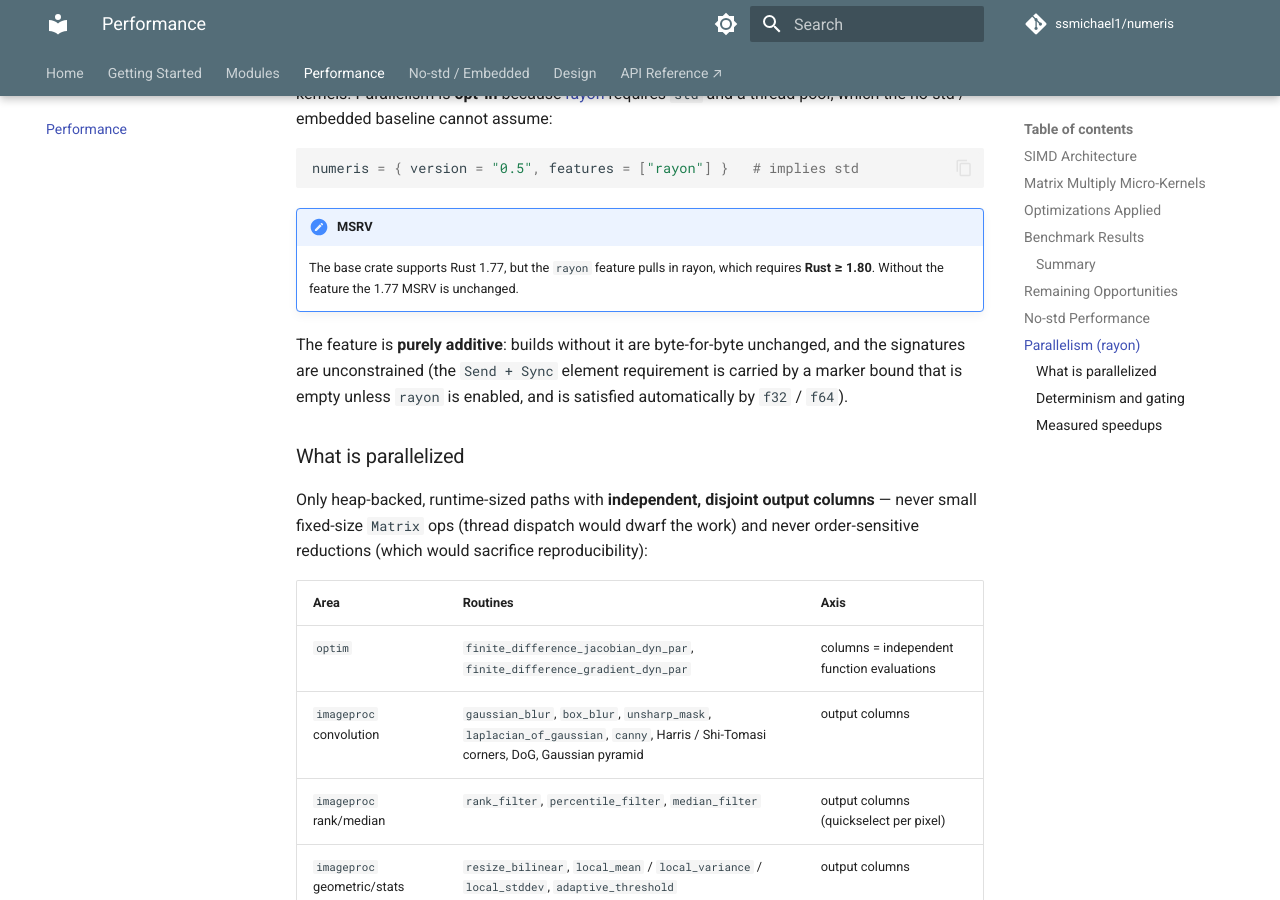
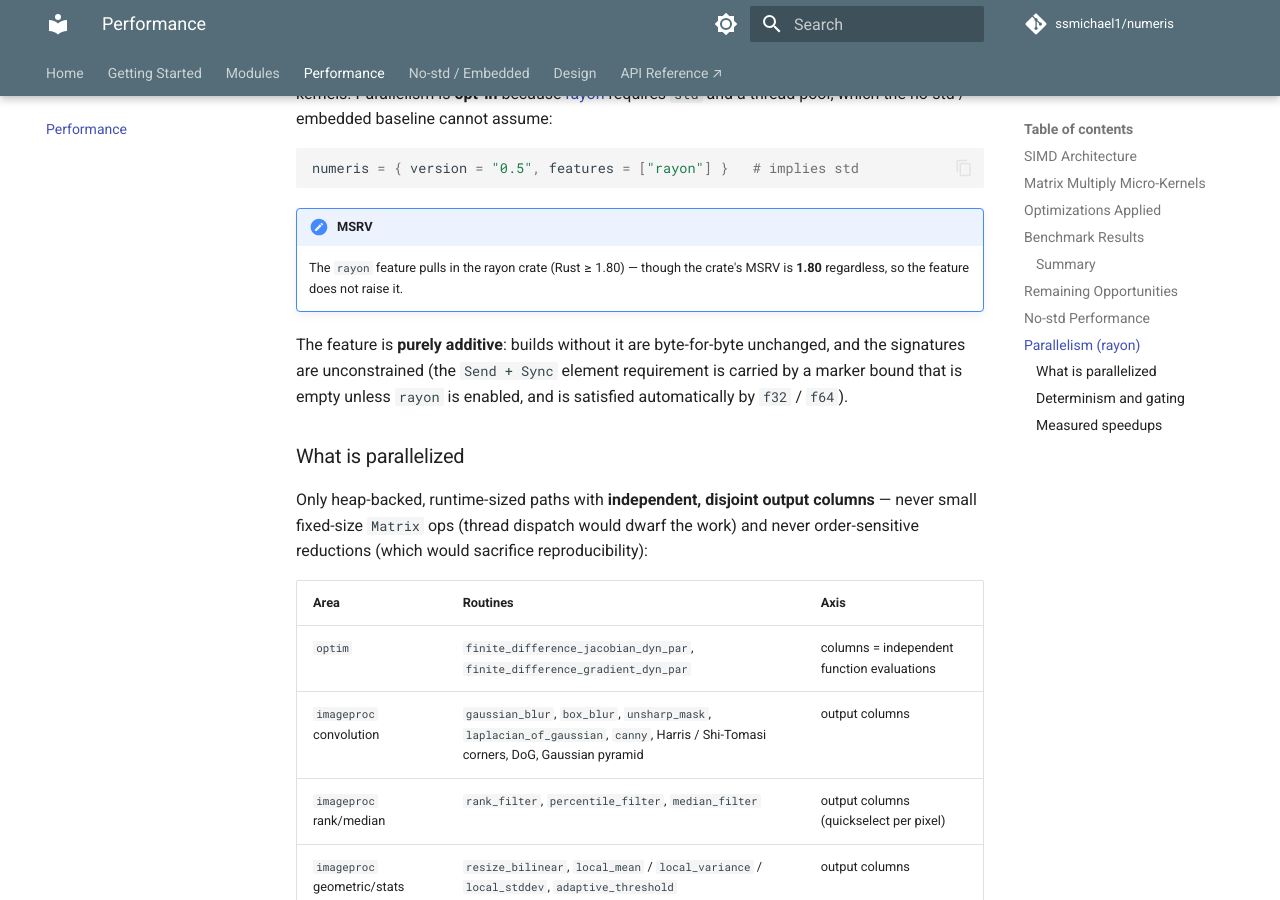
Before and after one commit to ssmichael1/numeris, an MkDocs documentation site: the page built from docs/performance.md, in a window 1280 px wide and 900 px high, scrolled down 3744 px. Built offline with MkDocs 1.6.1 and Material for MkDocs 9.7.7, drawn with Linux system fonts in a browser that asks for light colours; comment, search, counter and statistics services are not loaded.

Commit message:
Correct MSRV: declare 1.80 (was mis-declared 1.77)
Core matrix code (matrix/mod.rs, matrix/slice.rs) uses `[T]::as_flattened` /
`as_flattened_mut`, stabilized in Rust 1.80, so the crate never built on the
declared 1.77 with a fresh lockfile — it only appeared to because Cargo.lock is
gitignored and local toolchains are newer. Bump `rust-version` to 1.80 (verified:
`cargo +1.80 build --all-features` is clean), and update the MSRV badge, docs,
and the CI `msrv` job accordingly. rayon also needs 1.80, so the feature no
longer "raises" the floor — simplifying the earlier base-1.77/rayon-1.80 split
to a single MSRV of 1.80.

Co-Authored-By: Claude Opus 4.8 (1M context) <noreply@anthropic.com>

````diff
--- a/Cargo.toml
+++ b/Cargo.toml
@@ -5,7 +5,7 @@ members = [".", "bench"]
 name = "numeris"
 version = "0.5.12"
 edition = "2021"
-rust-version = "1.77"
+rust-version = "1.80"
 description = "Pure-Rust numerical algorithms library — high performance with SIMD support while also supporting no-std for embedded and WASM targets."
 license = "MIT"
 repository = "https://github.com/ssmichael1/numeris"
@@ -47,8 +47,6 @@ quad = []
 special = []
 stats = ["special"]
 std = ["alloc", "num-traits/std", "num-complex?/std"]
-# `rayon` implies std and raises the effective MSRV to 1.80 (rayon's requirement);
-# the base crate's rust-version stays 1.77.
 rayon = ["std", "dep:rayon"]
 libm = ["num-traits/libm", "num-complex?/libm"]
 complex = ["dep:num-complex"]
--- a/docs/performance.md
+++ b/docs/performance.md
@@ -109,7 +109,7 @@ numeris = { version = "0.5", features = ["rayon"] }   # implies std
 ```
 
 !!! note "MSRV"
-    The base crate supports Rust 1.77, but the `rayon` feature pulls in rayon, which requires **Rust ≥ 1.80**. Without the feature the 1.77 MSRV is unchanged.
+    The `rayon` feature pulls in the rayon crate (Rust ≥ 1.80) — though the crate's MSRV is **1.80** regardless, so the feature does not raise it.
 
 The feature is **purely additive**: builds without it are byte-for-byte unchanged, and the signatures are unconstrained (the `Send + Sync` element requirement is carried by a marker bound that is empty unless `rayon` is enabled, and is satisfied automatically by `f32` / `f64`).
 
````
Also changed, not shown: CHANGELOG.md (+7 -3 lines), CLAUDE.md (+3 -3 lines), README.md (+3 -3 lines), docs/design.md (+1 -1 lines), docs/getting-started.md (+1 -1 lines), 2 other files.
